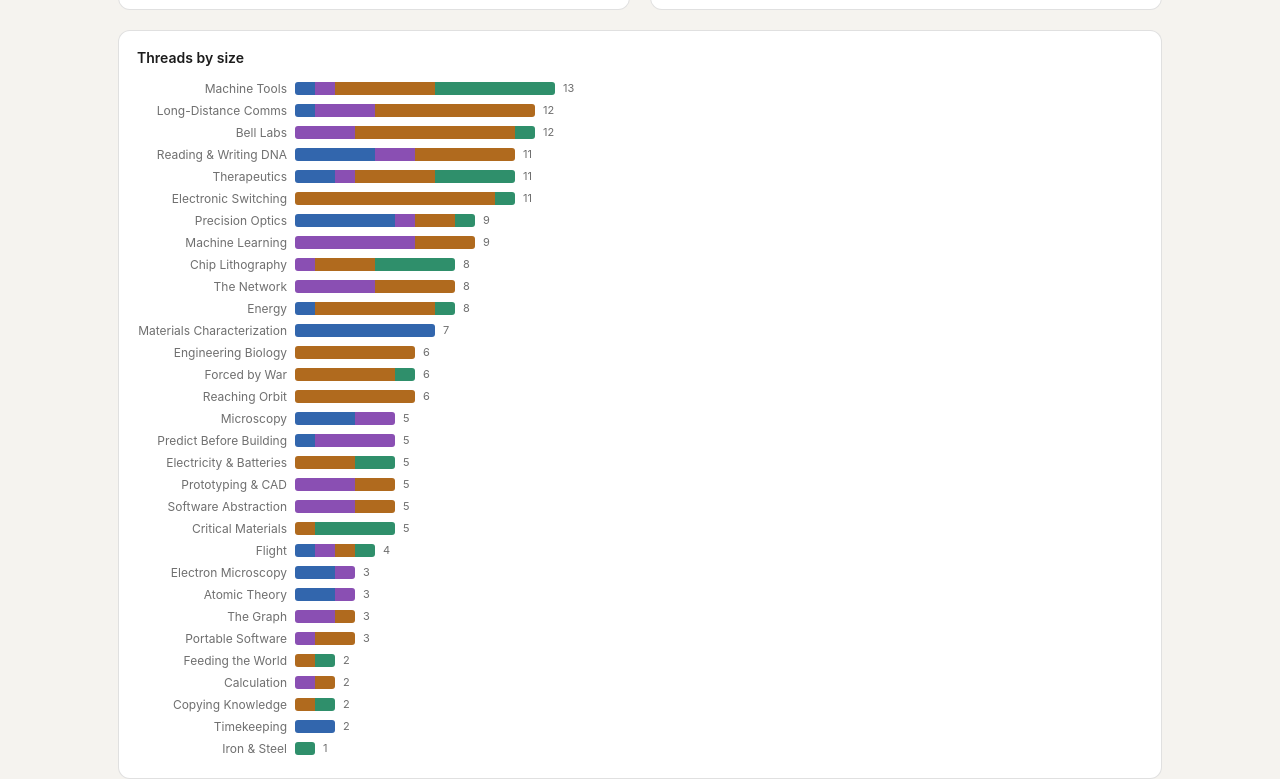
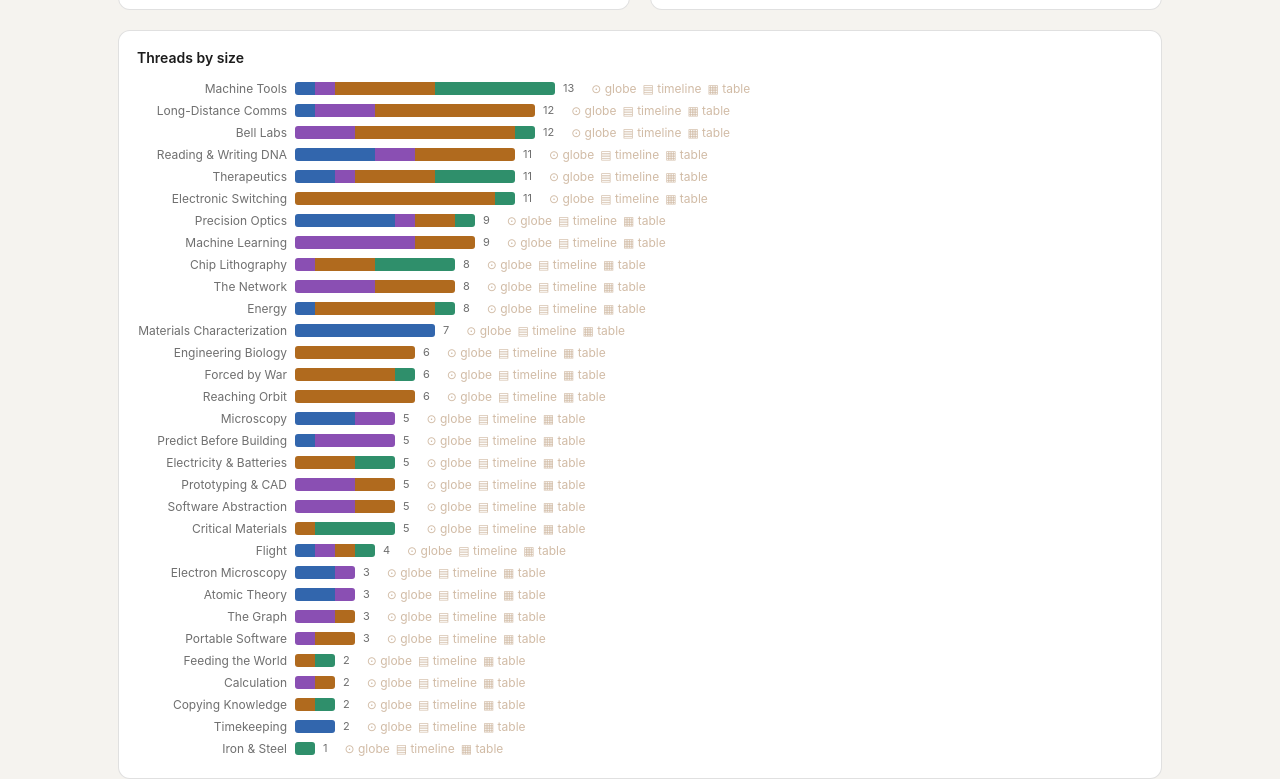
Before and after one commit to valex2/tooling-atlas, a plain HTML site: page dashboard.html in a window 1280 px wide. Shown: the part 1017-1796 px from the top of the page. Drawn offline with Linux system fonts and the light colour scheme.

Commit message:
Dashboard: per-thread backlinks into Globe / Timeline / Table (all honor #thread)

```diff
--- a/dashboard.html
+++ b/dashboard.html
@@ -12,6 +12,10 @@ h1{font-size:21px;font-weight:600;margin:0 0 2px}.sub{color:var(--mut);margin:0
 .row .lab{width:150px;text-align:right;color:var(--mut);white-space:nowrap;overflow:hidden;text-overflow:ellipsis}
 .bar{height:13px;border-radius:3px}
 .row .n{font-size:11px;color:var(--mut)}
+.vlinks{margin-left:6px;white-space:nowrap;opacity:.45;transition:opacity .12s}
+.row:hover .vlinks{opacity:1}
+.vlinks a{color:#9a6a3a;text-decoration:none;font-size:12px;padding:0 3px;border-radius:4px}
+.vlinks a:hover{background:#efe7dd}
 table{border-collapse:collapse;width:100%;font-size:12px}
 th,td{border:.5px solid var(--line);padding:5px 7px;text-align:center}th{background:#efece6}
 td.gap{background:#fbe7e7;color:#c0392b;font-weight:600}td.era{text-align:left;color:var(--mut);background:#faf9f6}
@@ -50,7 +54,9 @@ document.getElementById("bydecade").innerHTML=decs.map(d=>{const n=decCards[d].l
 // threads by size (stacked by kind)
 const ts=threads.map(t=>({k:t,cards:CARDS.filter(c=>c.threads.includes(t))})).sort((a,b)=>b.cards.length-a.cards.length);
 const tmax=Math.max(...ts.map(d=>d.cards.length));
-document.getElementById("bythread").innerHTML=ts.map(d=>{const n=d.cards.length;return `<a class="row" href="table.html#thread=${encodeURIComponent(d.k)}" style="text-decoration:none;color:inherit"><span class="lab">${d.k}</span>${segBar(perKind(d.cards),n,tmax,260)}<span class="n">${n}</span></a>`;}).join("");
+document.getElementById("bythread").innerHTML=ts.map(d=>{const n=d.cards.length,e=encodeURIComponent(d.k);
+ const links=`<span class="vlinks"><a href="map.html#thread=${e}" title="Trace on globe">⊙ globe</a><a href="views/atlas.html#thread=${e}" title="See its lane on the timeline">▤ timeline</a><a href="table.html#thread=${e}" title="List in the table">▦ table</a></span>`;
+ return `<div class="row"><a href="table.html#thread=${e}" class="lab" style="text-decoration:none;color:var(--mut)">${d.k}</a>${segBar(perKind(d.cards),n,tmax,260)}<span class="n">${n}</span>${links}</div>`;}).join("");
 // era x kind matrix
 let h='<table><tr><th>Era</th>'+KINDS.map(k=>`<th style="color:${KC[k]};cursor:pointer" onclick="location.href='table.html#kind='+encodeURIComponent('${k}')">${k}</th>`).join("")+'<th>Σ</th></tr>';
 for(const [name,a,b] of ERAS){let rsum=0;let cells="";for(const k of KINDS){const n=CARDS.filter(c=>c.kind===k&&c.year>=a&&c.year<b).length;rsum+=n;cells+=`<td class="${n===0?'gap':''}">${n||"·"}</td>`;}h+=`<tr><td class="era">${name} <span style="color:#bbb">${a}–${b-1}</span></td>${cells}<td>${rsum}</td></tr>`;}
```
